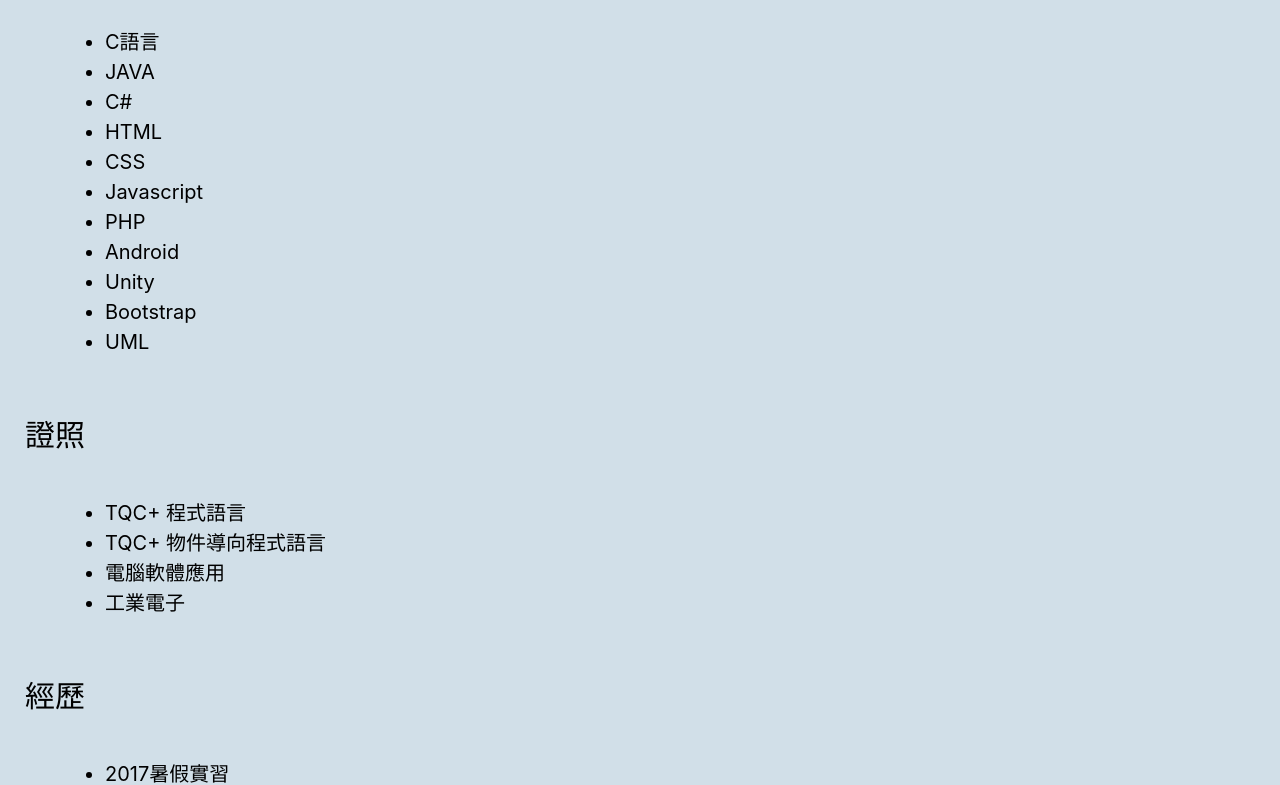
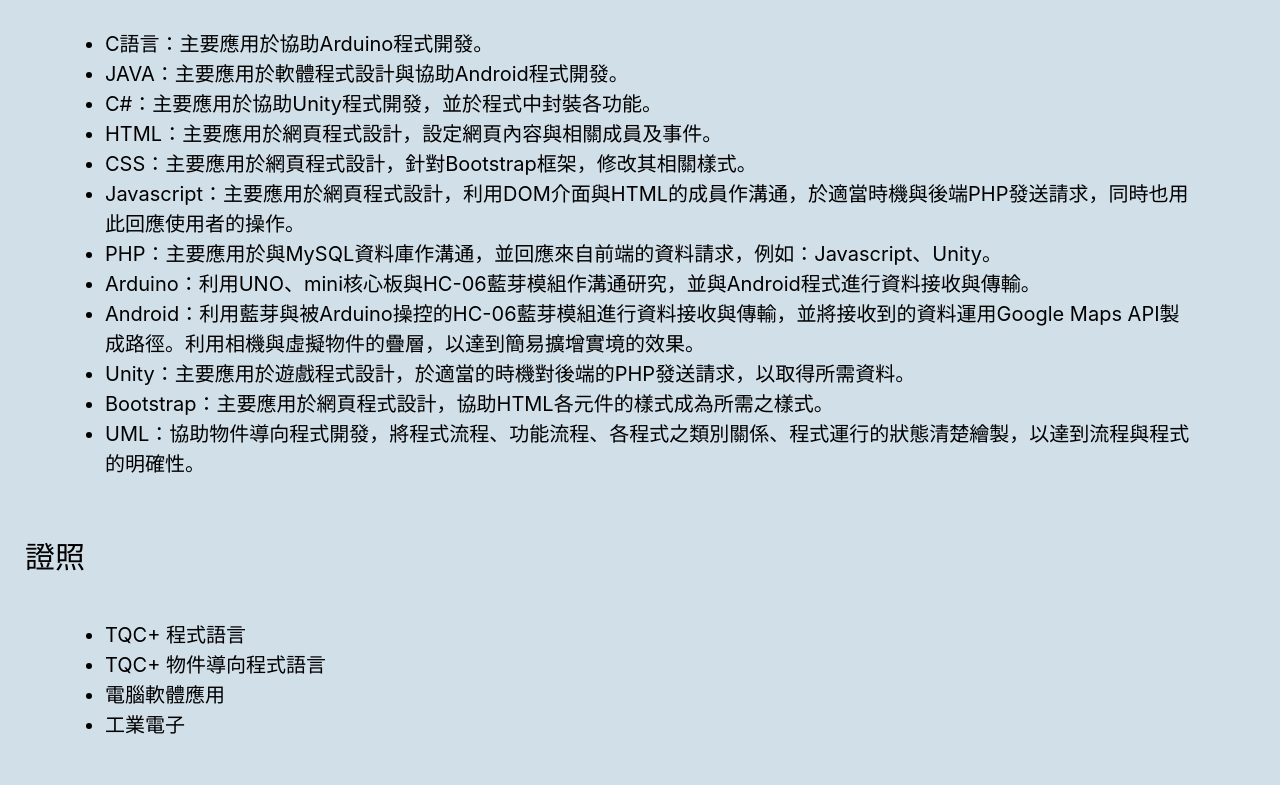
Before and after one commit to Yi-Tung-project/blog, a plain HTML site: page Resume.html in a window 1280 px wide. Shown: the part 315-1100 px from the top of the page. Drawn offline with Linux system fonts and the light colour scheme.

Commit message:
新增履歷表之專長各項目的詳細資料

```diff
--- a/Resume.html
+++ b/Resume.html
@@ -29,7 +29,12 @@
 	  </div>
 
 	  <div class="content">
-
+		<table>
+		  <tr>
+		    <td></td>
+		    <td></td>
+		  </tr>
+		</table>
 	  </div>
 
 	  <div class="content-title">
@@ -38,17 +43,18 @@
 
 	  <div class="content">
 		<ul>
-		    <li>C語言</li>
-		    <li>JAVA</li>
-		    <li>C#</li>
-		    <li>HTML</li>
-		    <li>CSS</li>
-		    <li>Javascript</li>
-		    <li>PHP</li>
-		    <li>Android</li>
-		    <li>Unity</li>
-		    <li>Bootstrap</li>
-		    <li>UML</li>
+		    <li>C語言：主要應用於協助Arduino程式開發。</li>
+		    <li>JAVA：主要應用於軟體程式設計與協助Android程式開發。</li>
+		    <li>C#：主要應用於協助Unity程式開發，並於程式中封裝各功能。</li>
+		    <li>HTML：主要應用於網頁程式設計，設定網頁內容與相關成員及事件。</li>
+		    <li>CSS：主要應用於網頁程式設計，針對Bootstrap框架，修改其相關樣式。</li>
+		    <li>Javascript：主要應用於網頁程式設計，利用DOM介面與HTML的成員作溝通，於適當時機與後端PHP發送請求，同時也用此回應使用者的操作。</li>
+		    <li>PHP：主要應用於與MySQL資料庫作溝通，並回應來自前端的資料請求，例如：Javascript、Unity。</li>
+		    <li>Arduino：利用UNO、mini核心板與HC-06藍芽模組作溝通研究，並與Android程式進行資料接收與傳輸。</li>
+		    <li>Android：利用藍芽與被Arduino操控的HC-06藍芽模組進行資料接收與傳輸，並將接收到的資料運用Google Maps API製成路徑。利用相機與虛擬物件的疊層，以達到簡易擴增實境的效果。</li>
+		    <li>Unity：主要應用於遊戲程式設計，於適當的時機對後端的PHP發送請求，以取得所需資料。</li>
+		    <li>Bootstrap：主要應用於網頁程式設計，協助HTML各元件的樣式成為所需之樣式。</li>
+		    <li>UML：協助物件導向程式開發，將程式流程、功能流程、各程式之類別關係、程式運行的狀態清楚繪製，以達到流程與程式的明確性。</li>
 		</ul>
 	  </div>
 
--- a/Theme.css
+++ b/Theme.css
@@ -63,9 +63,11 @@ main {
 	padding-bottom:40px;
 }
 
-.remind {
+.prodict-link {
 	font-size: 15px;
 	text-indent: 1em;
+	font-style: italic;
+	text-decoration:underline;
 }
 
 td {
```
